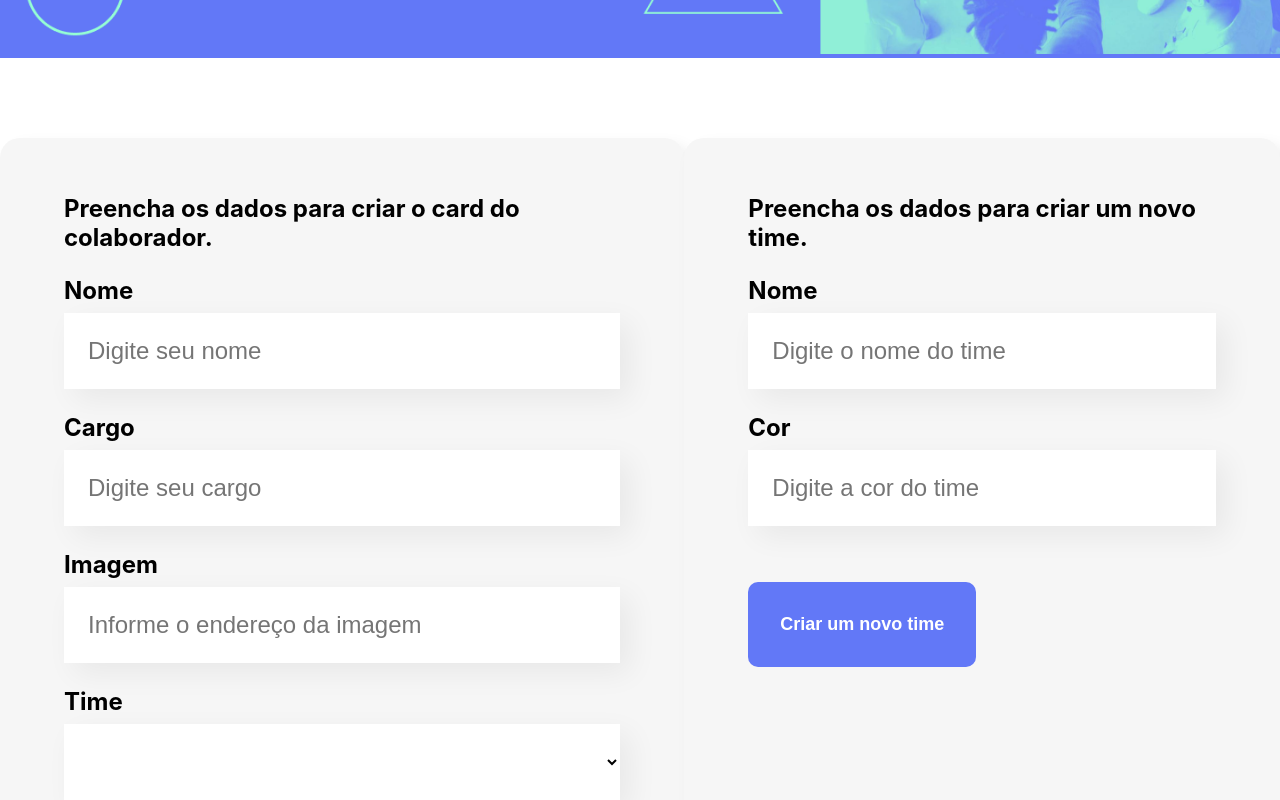
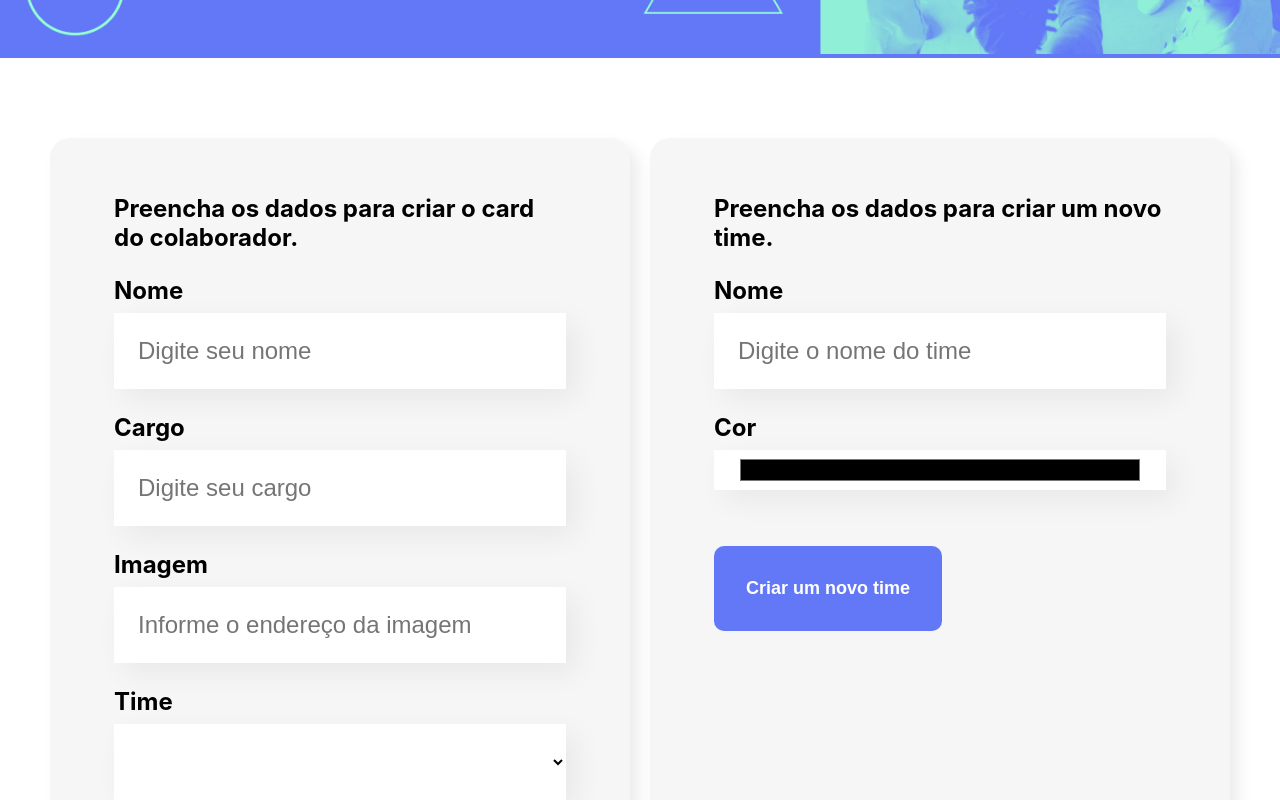
Before and after one commit to gabrielamenezes/organo, a React (Create React App) app: page / in a window 1280 px wide. Shown: the part 440-1240 px from the top of the page. Built offline with nearby package versions, Linux system fonts and the light colour scheme.

Commit message:
refactor campo component

```diff
--- a/src/components/CampoTexto/CampoTexto.css
+++ b/src/components/Campo/Campo.css
@@ -1,13 +1,13 @@
-.campo-texto {
+.campo {
     margin: 24px 0;
 }
-.campo-texto label {
+.campo label {
     font-weight: bold;
     display: block;
     margin-bottom: 8px;
     font-size: 24px;
 }
-.campo-texto input {
+.campo input {
     background-color: #fff;
     box-shadow: 10px 10px 30px rgba(0, 0, 0, 0.06);
     width: 100%;
@@ -16,6 +16,10 @@
     padding: 24px;
     box-sizing: border-box;
 }
-.campo-texto input:focus-visible {
+.campo-color input {
+    padding: 5px 24px;
+    height: 40px;
+}
+.campo input:focus-visible {
    outline: none;
 }
--- /dev/null
+++ b/src/components/Campo/index.js
@@ -0,0 +1,14 @@
+import './Campo.css'
+const Campo = ({labelNome, placeHolder, valor, aoAlterado, obrigatorio = false, type='text'}) => {
+    const aoDigitado = (evento) => {
+        aoAlterado(evento.target.value);  //recebe o set do campo
+    }
+    return (
+        <div className={`campo campo-${type}`}>
+            <label>{labelNome}</label>
+            <input type={type} value={valor} onChange={aoDigitado} required={obrigatorio} placeholder={placeHolder}/>
+        </div>
+    )
+}
+
+export default Campo
--- a/src/components/CampoTexto/index.js
+++ /dev/null
@@ -1,14 +0,0 @@
-import './CampoTexto.css'
-const CampoTexto = (props) => {
-    const aoDigitado = (evento) => {
-        props.aoAlterado(evento.target.value);  //recebe o set do campo
-    }
-    return (
-        <div className="campo-texto">
-            <label>{props.labelNome}</label>
-            <input value={props.valor} onChange={aoDigitado} required={props.obrigatorio} placeholder={props.placeHolder}/>
-        </div>
-    )
-}
-
-export default CampoTexto
--- a/src/components/Formulario/Formulario.css
+++ b/src/components/Formulario/Formulario.css
@@ -1,12 +1,14 @@
 .formulario {
     display: flex;
+    gap: 20px;
+    flex-wrap: wrap;
     justify-content: center;
-    margin: 80px 0;
+    margin: 80px 50px;
 }
 .formulario form {
-    max-width: 80%;
     background-color: #F6F6F6;
     border-radius: 20px;
+    flex: 1;
     padding: 36px 64px;
     box-shadow: 8px 8px 16px rgba(0, 0, 0, 0.08);
 }
--- a/src/components/Formulario/index.js
+++ b/src/components/Formulario/index.js
@@ -1,5 +1,5 @@
 import './Formulario.css'
-import CampoTexto from '../CampoTexto';
+import Campo from '../Campo';
 import ListaSuspensa from '../ListaSuspensa';
 import Botao from '../Botao'
 import { useState } from 'react';
@@ -32,21 +32,21 @@ const Formulario = (props) => {
             {/*ouvir o clique do botao não tem validação do form html, por isso ouvir o submit */}
             <form onSubmit={aoSalvar}>
                 <h2>Preencha os dados para criar o card do colaborador.</h2>
-                <CampoTexto
+                <Campo
                     labelNome="Nome"
                     obrigatorio={true}
                     placeHolder="Digite seu nome"
                     valor={nome}
                     aoAlterado={valor => setNome(valor)}
                 />
-                <CampoTexto
+                <Campo
                     obrigatorio={true}
                     labelNome="Cargo"
                     placeHolder="Digite seu cargo"
                     valor={cargo}
                     aoAlterado={valor => setCargo(valor)} //faz o set da imagem com o valor que a gente recebeu no evento
                 />
-                <CampoTexto
+                <Campo
                     labelNome="Imagem"
                     placeHolder="Informe o endereço da imagem"
                     valor={imagem}
@@ -63,17 +63,20 @@ const Formulario = (props) => {
             <form onSubmit={(evento) => {
                 evento.preventDefault();
                 props.cadastrarTime({nome: nomeTime, cor: corTime})
+                setNomeTime('')
+                setCorTime('')
                 }}>
                 <h2>Preencha os dados para criar um novo time.</h2>
-                <CampoTexto
+                <Campo
                     labelNome="Nome"
                     obrigatorio
                     placeHolder="Digite o nome do time"
                     valor={nomeTime}
                     aoAlterado={valor => setNomeTime(valor)}
                 />
-                <CampoTexto
+                <Campo
                     obrigatorio
+                    type='color'
                     labelNome="Cor"
                     placeHolder="Digite a cor do time"
                     valor={corTime}
```
